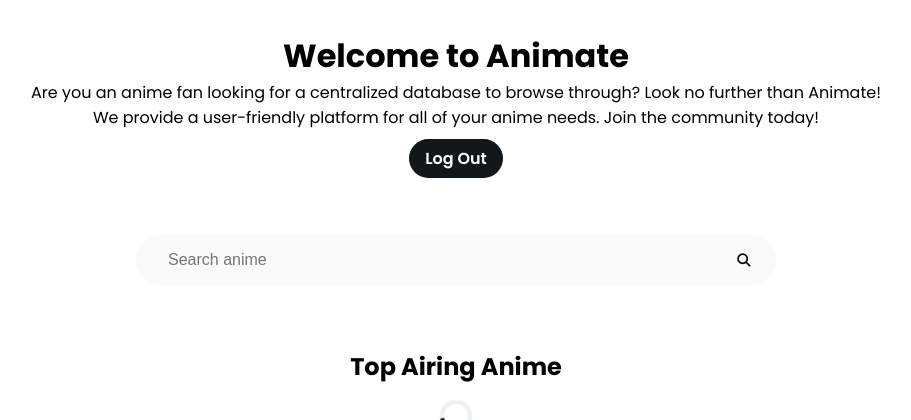
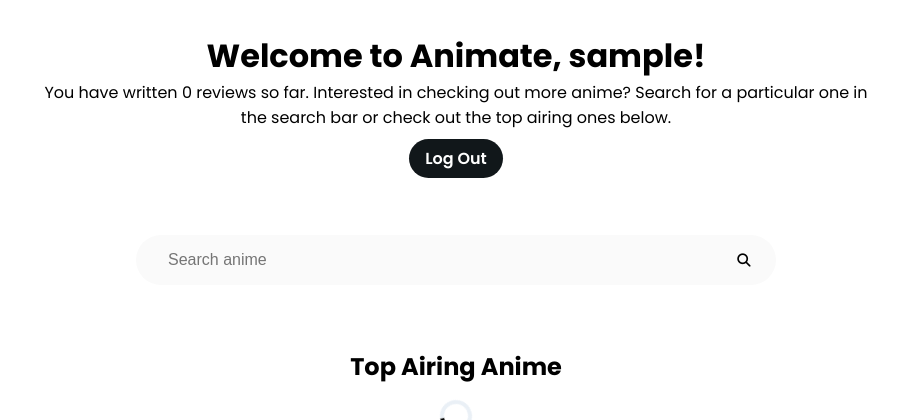
Before and after one commit to monkonius/animate, a Django app: page / in a window 1280 px wide. Shown: the part 65-485 px from the top of the page, without its empty margins (184-1095 px from the left). Run offline with Django 4.2, Linux system fonts and the light colour scheme; the visitor is signed in with stand-in values (Sample User, id 1); data that the repository does not hold is empty.

Commit message:
Create a more dynamic index page text dependent on if the visitor is a user or not

```diff
--- a/reviews/templates/reviews/index.html
+++ b/reviews/templates/reviews/index.html
@@ -14,16 +14,21 @@
         <div class="section-container">
             <div class="section-wrapper">
                 <div class="cta">
-                    <h1>Welcome to Animate</h1>
-                    <p class="cta-text">
-                        Are you an anime fan looking for a centralized database to browse through? Look no further than Animate!
-                        We provide a user-friendly platform for all of your anime needs. Join the community today!
-                    </p>
                     {% if user.is_authenticated %}
+                        <h1>Welcome to Animate, {{ user.username }}!</h1>
+                        <p class="cta-text">
+                            You have written {{ user.reviews.all|length }} {% if user.reviews.all|length == 1 %} review {% else %} reviews {% endif %} so far.
+                            Interested in checking out more anime? Search for a particular one in the search bar or check out the top airing ones below.
+                        </p>
                         <div class="button-wrapper">
                             <a class="button" href="{% url 'logout' %}">Log Out</a>
                         </div>
                     {% else %}
+                        <h1>Welcome to Animate!</h1>
+                        <p class="cta-text">
+                            Are you an anime fan looking for a centralized database to browse through? Look no further than Animate!
+                            We provide a user-friendly platform for all of your anime needs. Join the community today!
+                        </p>
                         <div class="button-wrapper">
                             <a class="button" href="{% url 'login' %}">Log In</a>
                             <a class="button" href="{% url 'register' %}">Sign Up</a>
```
